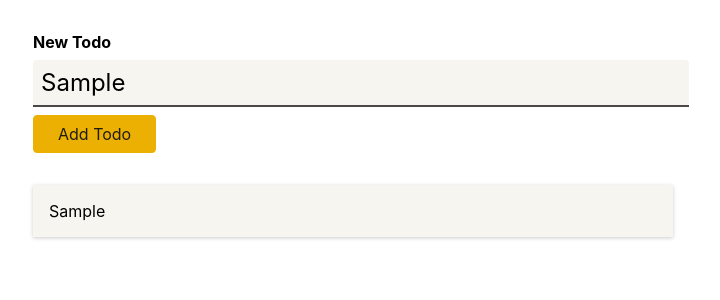
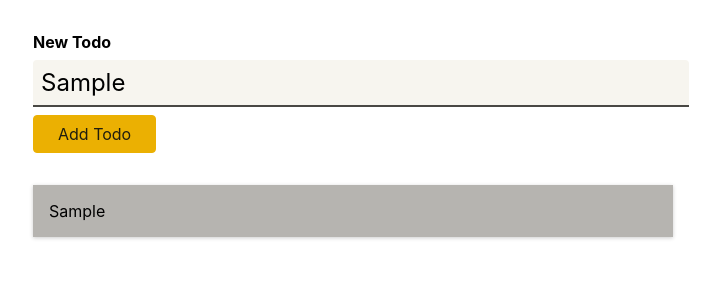
Before and after one commit to K-Mo2/Simple-ToDoList, a React (Create React App) app: page / in a window 1280 px wide. Both pictures are taken after typing "Sample" into the empty fields and a click on the button "Add Todo". Shown: the top 300 px of the page, without its empty margins (287-1007 px from the left). Built offline with nearby package versions, Linux system fonts and the light colour scheme.

Commit message:
adding remove todo logic with typescript involved

```diff
--- a/src/App.tsx
+++ b/src/App.tsx
@@ -14,10 +14,14 @@ function App() {
       return prevTodos.concat(newTodo);
     });
   };
+
+  const removeTodoHandler = (todoId: string) => {
+    setTodos((prevTodos) => prevTodos.filter((todo) => todo.id !== todoId));
+  };
   return (
     <div className="App">
       <NewTodo onAddTodo={addTodo} />
-      <Todos items={todos} />
+      <Todos items={todos} onRemoveTodo={removeTodoHandler} />
     </div>
   );
 }
--- a/src/components/ListItem.module.css
+++ b/src/components/ListItem.module.css
@@ -1,6 +1,6 @@
 .item {
-    margin: 1rem 0;
-    box-shadow: 0 1px 4px rgba(0, 0, 0, 0.2);
-    padding: 1rem;
-    background-color: #f7f5ef;
-  }
+  margin: 1rem 0;
+  box-shadow: 0 1px 4px rgba(0, 0, 0, 0.2);
+  padding: 1rem;
+  background-color: #b6b4b0;
+}
--- a/src/components/ListItem.tsx
+++ b/src/components/ListItem.tsx
@@ -1,10 +1,17 @@
 import React from "react";
+import { RefactorTriggerReason } from "typescript";
 import Todo from "../models/todo";
 import classes from "./ListItem.module.css";
 
-const ListItem: React.FC<{ item: Todo }> = (props) => {
+const ListItem: React.FC<{ item: Todo; onRemoveTodo: () => void }> = (
+  props
+) => {
   return (
-    <li className={classes.item} key={props.item.id}>
+    <li
+      className={classes.item}
+      key={props.item.id}
+      onClick={props.onRemoveTodo}
+    >
       {props.item.text}
     </li>
   );
--- a/src/components/Todos.tsx
+++ b/src/components/Todos.tsx
@@ -3,11 +3,16 @@ import Todo from "../models/todo";
 import ListItem from "./ListItem";
 import classes from "./Todos.module.css";
 
-const Todos: React.FC<{ items: Todo[] }> = (props) => {
+const Todos: React.FC<{ items: Todo[]; onRemoveTodo: (id: string) => void }> = (
+  props
+) => {
   return (
     <ul className={classes.todos}>
       {props.items.map((item) => (
-        <ListItem item={item} />
+        <ListItem
+          onRemoveTodo={props.onRemoveTodo.bind(null, item.id)}
+          item={item}
+        />
       ))}
     </ul>
   );
```
